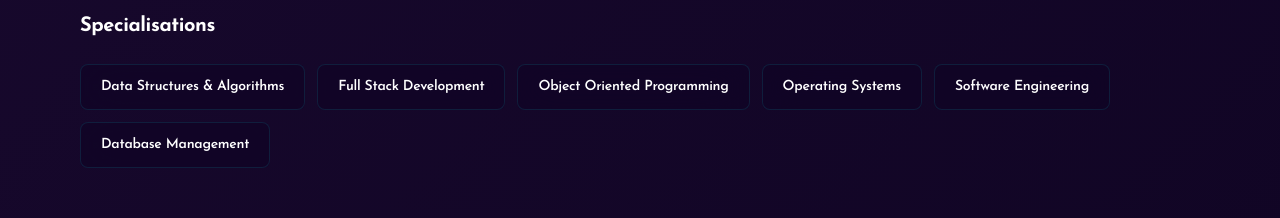
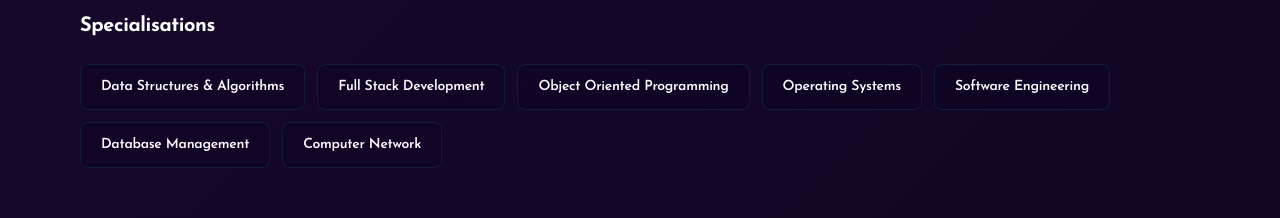
Before and after one commit to sakshigupta67/Portfolio, a Next.js app: page / in a window 1280 px wide. Shown: the part 4760-4978 px from the top of the page. Built offline with nearby package versions, Linux system fonts and the light colour scheme.

Commit message:
Add "Computer Network" to Specialisations list

```diff
--- a/app/sections/Specialisations.jsx
+++ b/app/sections/Specialisations.jsx
@@ -18,6 +18,7 @@ export default function Specialisations() {
     { title: "Operating Systems" },
     { title: "Software Engineering" },
     { title: "Database Management" },
+    { title: "Computer Network" },
   ];
 
   return (
```
